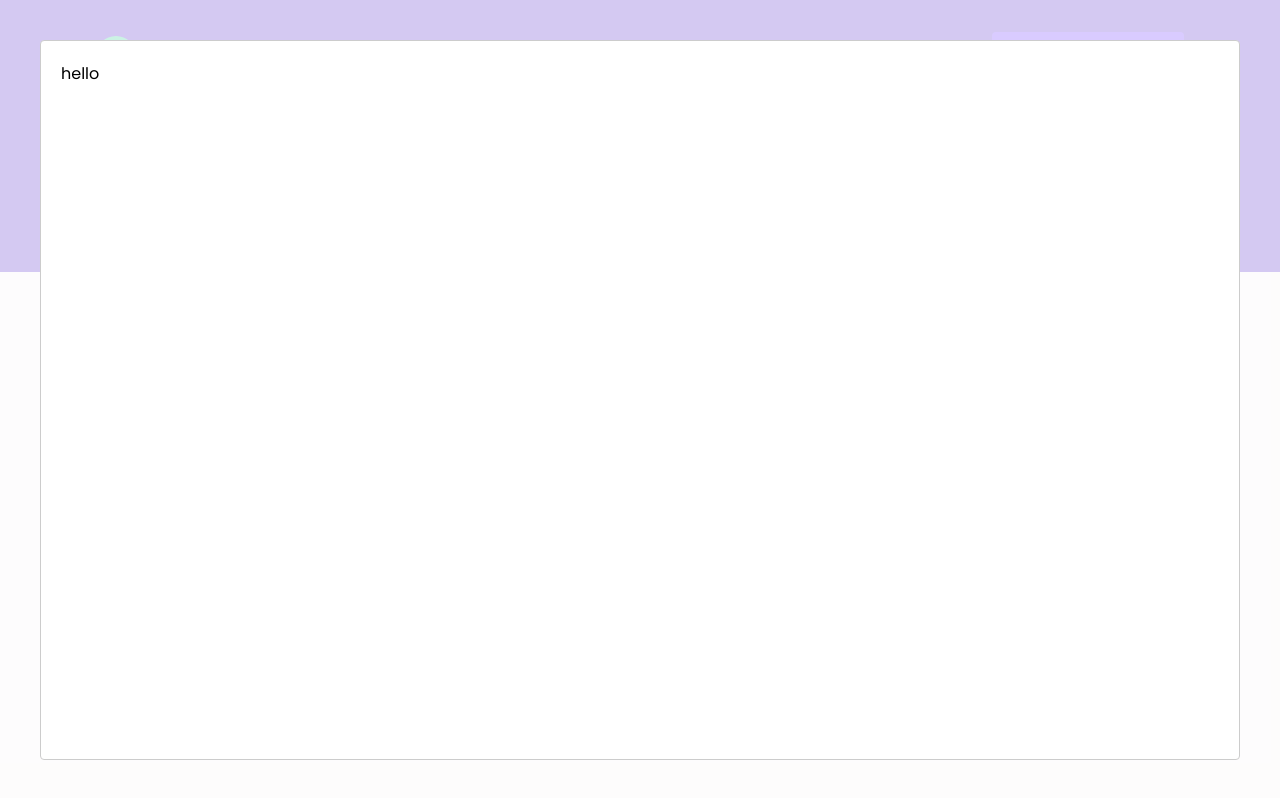
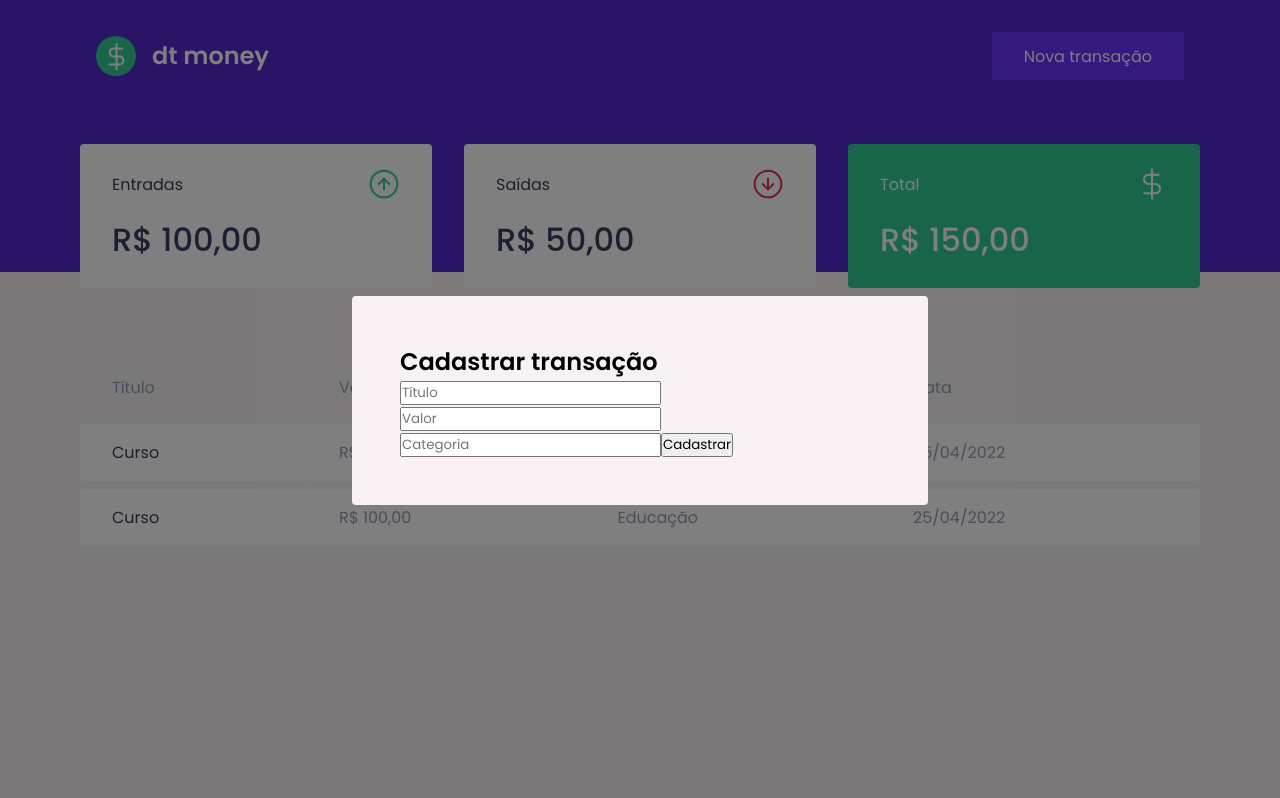
Before and after one commit to ignite-bootcamp/dtmoney, a React (Create React App) app: page / in a window 1280 px wide. Both pictures are taken after a click on the button "Nova transação". Built offline with nearby package versions, Linux system fonts and the light colour scheme.

Commit message:
feat(components): creating modal structure and styling global modal classes

```diff
--- a/src/components/NewTransactionModal/index.tsx
+++ b/src/components/NewTransactionModal/index.tsx
@@ -11,8 +11,20 @@
   onRequestClose
 }: NewTransactionsModalProps) {
   return (
-    <Modal onRequestClose={onRequestClose} isOpen={isOpen}>
-      <Container>hello</Container>
+    <Modal
+      onRequestClose={onRequestClose}
+      isOpen={isOpen}
+      overlayClassName="react-modal-overlay"
+      className="react-modal-content"
+    >
+      <Container>
+        <h2>Cadastrar transação</h2>
+
+        <input type="text" placeholder="Título" />
+        <input type="number" placeholder="Valor" />
+        <input type="text" placeholder="Categoria" />
+        <button type="submit">Cadastrar</button>
+      </Container>
     </Modal>
   );
 }
--- a/src/components/NewTransactionModal/styles.ts
+++ b/src/components/NewTransactionModal/styles.ts
@@ -1,3 +1,3 @@
 import styled from 'styled-components';
 
-export const Container = styled.div``;
+export const Container = styled.form``;
--- a/src/styles/global.ts
+++ b/src/styles/global.ts
@@ -50,4 +50,25 @@
     opacity: 0.6;
     cursor: not-allowed;
   }
+
+  .react-modal-overlay {
+    background-color: rgba(0, 0, 0, 0.5);
+    position: fixed;
+    top: 0;
+    left: 0;
+    bottom: 0;
+    right: 0;
+    display: flex;
+    align-items: center;
+    justify-content: center;
+   }
+
+  .react-modal-content {
+    width: 100%;
+    max-width: 576px;
+    background-color: var(--background);
+    padding: 3rem;
+    position: relative;
+    border-radius: 0.25rem;
+  }
 `;
```
